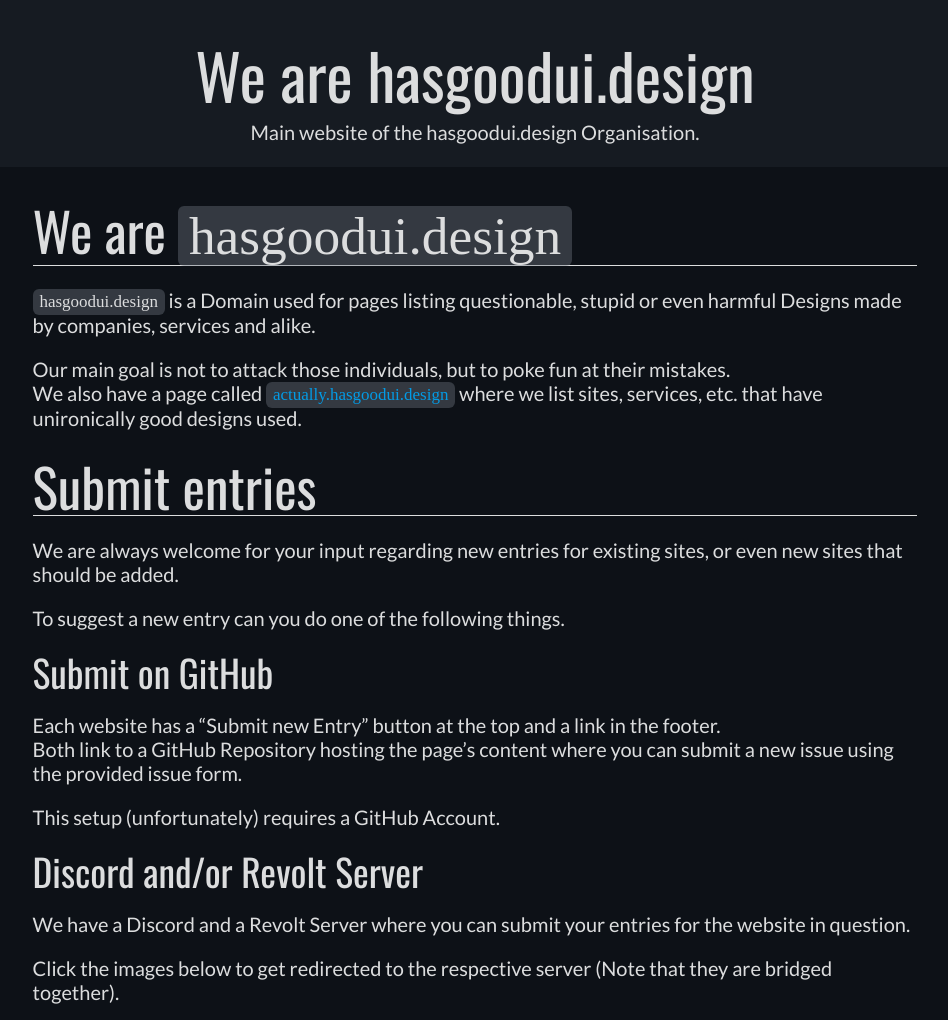
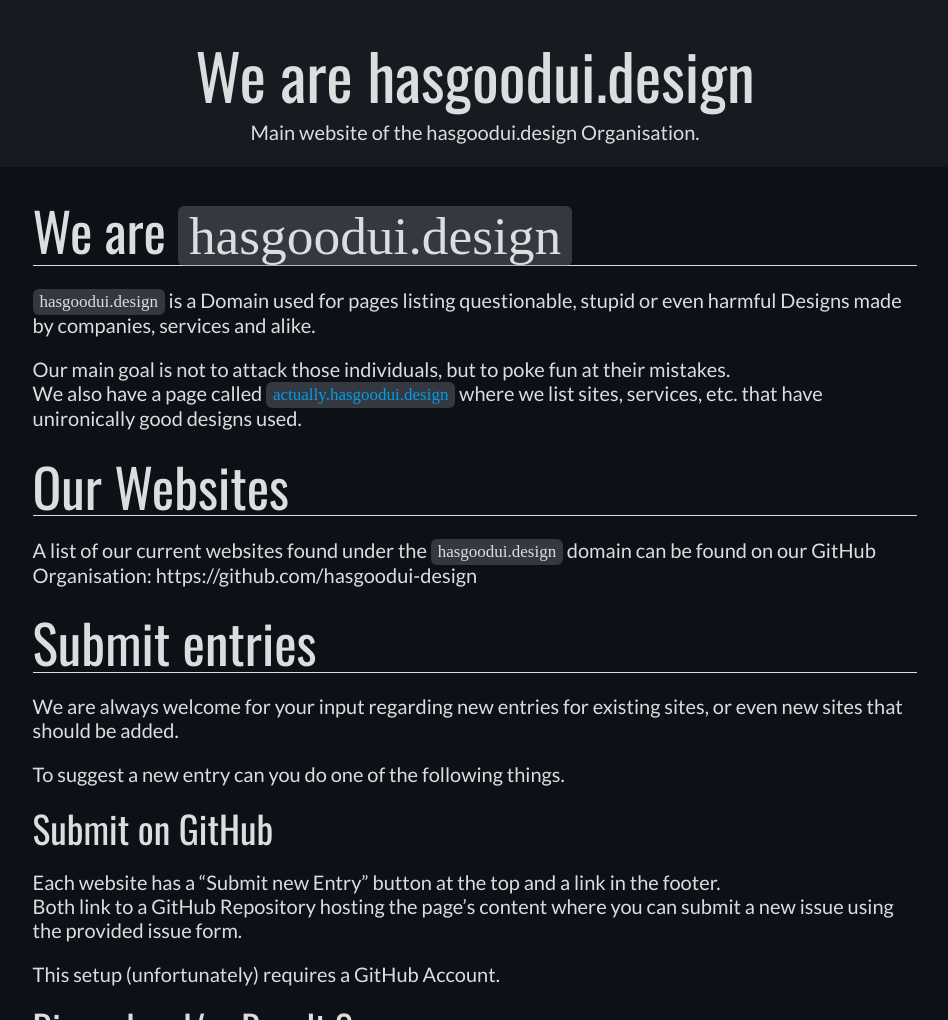
Before and after one commit to hasgoodui-design/we-are, a Jekyll site: the page built from site/index.md, in a window 1280 px wide, cut to the strip 0-1020 px from the top of the page. Shown: the whole strip, without its empty margins (165-1113 px from the left). Built offline with Jekyll 4.4.1, drawn with Linux system fonts in a browser that asks for light colours; our own code applies the rules of GitHub Pages for plain Markdown files.

Commit message:
Update index.md

```diff
--- a/site/index.md
+++ b/site/index.md
@@ -8,6 +8,10 @@
 
 Our main goal is not to attack those individuals, but to poke fun at their mistakes.
 We also have a page called [`actually.hasgoodui.design`][actually good] where we list sites, services, etc. that have unironically good designs used.
+
+## Our Websites
+
+A list of our current websites found under the `hasgoodui.design` domain can be found on our GitHub Organisation: https://github.com/hasgoodui-design
 
 ## Submit entries
 
```
